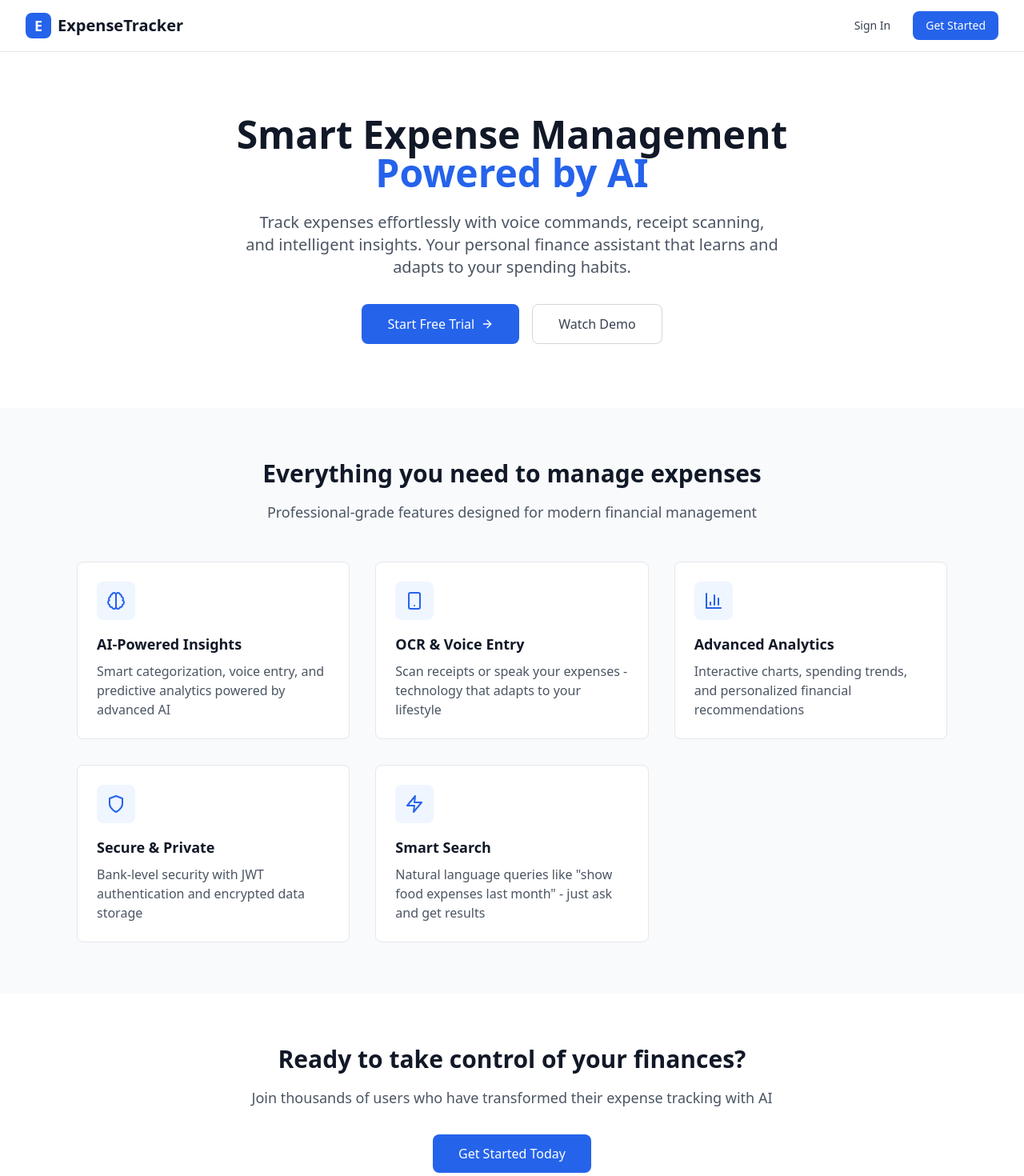
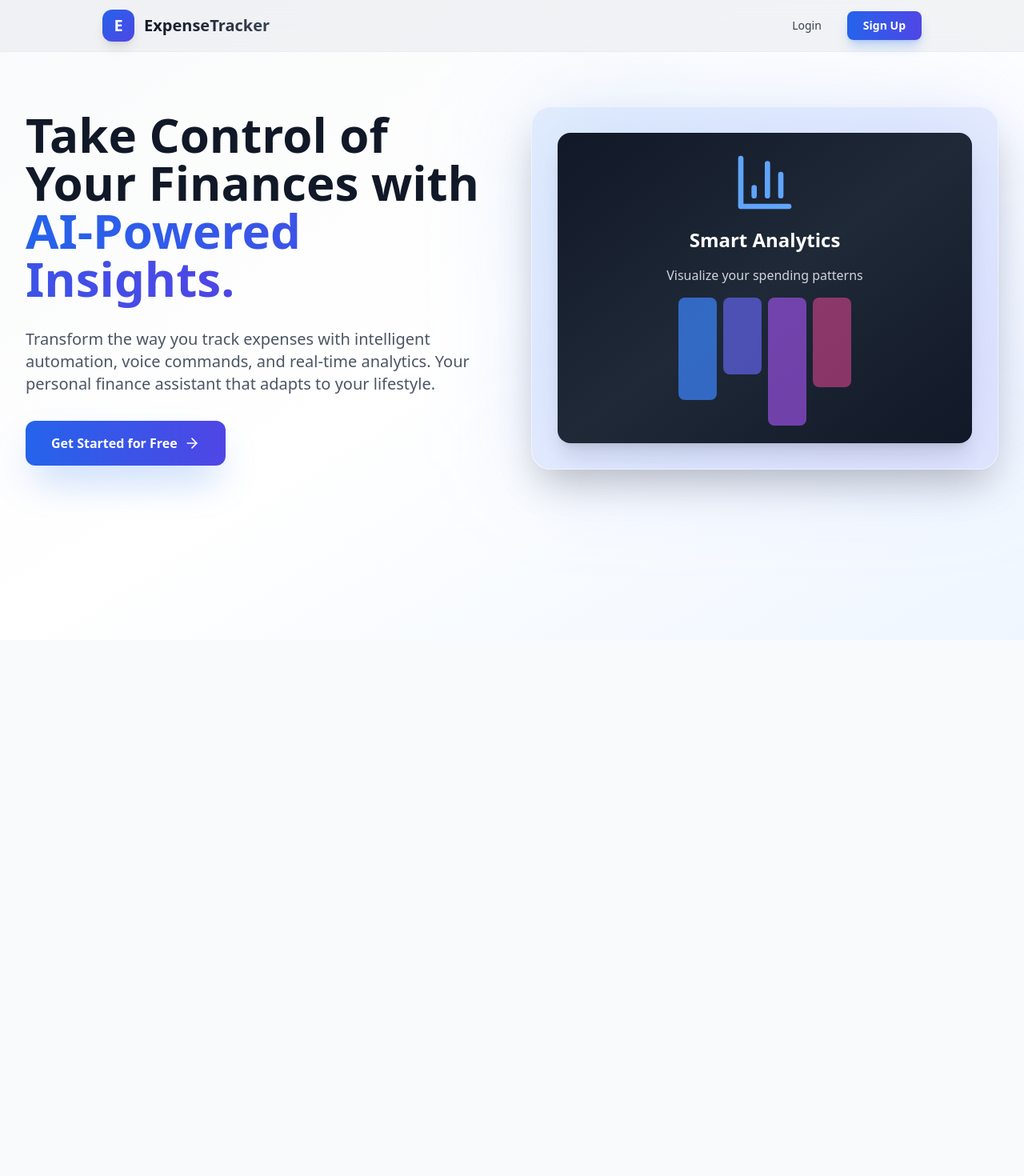
Before and after one commit to DharanSJIT/chandu, a React app in the folder frontend/: page / in a window 1280 px wide. Shown: the top 1470 px of the page at 80% size. After the commit the page ends 800 px from the top, so only its background shows below. Built offline with nearby package versions, Linux system fonts and the light colour scheme; the HTML template or start-up script is replaced by a standard one.

Commit message:
updated ui

```diff
--- a/frontend/src/pages/LandingPage.jsx
+++ b/frontend/src/pages/LandingPage.jsx
@@ -28,6 +28,7 @@ const LandingPage = () => {
         await register({ name: formData.name, email: formData.email, password: formData.password });
         toast.success('Registration successful!');
       }
+      setShowAuthModal(false);
       navigate('/dashboard');
     } catch (error) {
       toast.error(error.response?.data?.message || error.message || 'Authentication failed');
@@ -46,58 +47,32 @@ const LandingPage = () => {
     resetForm();
   };
 
-  const features = [
-    {
-      icon: Brain,
-      title: 'AI-Powered Insights',
-      description: 'Smart categorization, voice entry, and predictive analytics powered by advanced AI'
-    },
-    {
-      icon: Smartphone,
-      title: 'OCR & Voice Entry',
-      description: 'Scan receipts or speak your expenses - technology that adapts to your lifestyle'
-    },
-    {
-      icon: BarChart3,
-      title: 'Advanced Analytics',
-      description: 'Interactive charts, spending trends, and personalized financial recommendations'
-    },
-    {
-      icon: Shield,
-      title: 'Secure & Private',
-      description: 'Bank-level security with JWT authentication and encrypted data storage'
-    },
-    {
-      icon: Zap,
-      title: 'Smart Search',
-      description: 'Natural language queries like "show food expenses last month" - just ask and get results'
-    }
-  ];
 
   return (
-    <div className="min-h-screen bg-white">
+    <div className="min-h-screen bg-gradient-to-br from-gray-50 via-white to-blue-50">
       {/* Header */}
-      <header className="border-b border-gray-200 fixed top-0 left-0 right-0 z-50 bg-white">
-        <div className="max-w-7xl mx-auto px-4 sm:px-6 lg:px-8">
+      <header className="fixed top-0 left-0 right-0 z-50 bg-gray-200/50 backdrop-blur-md border-b border-gray-200/50">
+        <div className="max-w-[85vw] mx-auto px-4 sm:px-6 lg:px-8">
           <div className="flex justify-between items-center h-16">
             <div className="flex items-center">
-              <div className="w-8 h-8 bg-blue-600 rounded-lg flex items-center justify-center">
-                <span className="text-white font-bold text-lg">E</span>
+              <div className="w-10 h-10 bg-gradient-to-br from-blue-600 to-indigo-600 rounded-xl flex items-center justify-center shadow-lg">
+                <span className="text-white font-bold text-xl">E</span>
               </div>
-              <span className="ml-2 text-xl font-semibold text-gray-900">ExpenseTracker</span>
+              <span className="ml-3 text-xl font-bold bg-gradient-to-r from-gray-900 to-gray-700 bg-clip-text text-transparent">ExpenseTracker</span>
             </div>
+
             <div className="flex items-center space-x-3">
               <button
                 onClick={() => { setIsLogin(true); setShowAuthModal(true); resetForm(); }}
-                className="px-4 py-2 text-sm font-medium text-gray-700 hover:text-gray-900 transition-colors"
+                className="px-5 py-2 text-sm font-medium text-gray-700 hover:text-gray-900 transition-colors"
               >
-                Sign In
+                Login
               </button>
               <button
                 onClick={() => { setIsLogin(false); setShowAuthModal(true); resetForm(); }}
-                className="px-4 py-2 text-sm font-medium bg-blue-600 text-white rounded-lg hover:bg-blue-700 transition-colors"
+                className="px-5 py-2 text-sm font-semibold bg-gradient-to-r from-blue-600 to-indigo-600 text-white rounded-lg hover:from-blue-700 hover:to-indigo-700 transition-all shadow-lg shadow-blue-500/30"
               >
-                Get Started
+                Sign Up
               </button>
             </div>
           </div>
@@ -105,94 +80,76 @@ const LandingPage = () => {
       </header>
 
       {/* Hero Section */}
-      <section className="py-20 px-4 sm:px-6 lg:px-8 mt-16">
-        <div className="max-w-4xl mx-auto text-center">
-          <h1 className="text-4xl md:text-5xl font-bold text-gray-900 mb-6">
-            Smart Expense Management
-            <span className="block text-blue-600">Powered by AI</span>
+      <section className="h-[90vh] flex items-center px-4 sm:px-6 lg:px-8">
+        <div className="max-w-7xl mx-auto">
+          <div className="grid grid-cols-1 lg:grid-cols-2 gap-12 items-center">
+            <div className="space-y-8">
+              <h1 className="text-5xl md:text-6xl lg:text-6xl font-bold leading-tight">
+                <span className="text-gray-900">Take Control of</span>
+                <br />
+                <span className="text-gray-900">Your Finances with</span>
+                <br />
+                <span className="bg-gradient-to-r from-blue-600 to-indigo-600 bg-clip-text text-transparent">AI-Powered Insights.</span>
               </h1>
-          <p className="text-xl text-gray-600 mb-8 max-w-2xl mx-auto">
-            Track expenses effortlessly with voice commands, receipt scanning, and intelligent insights.
-            Your personal finance assistant that learns and adapts to your spending habits.
+              <p className="text-lg md:text-xl text-gray-600 max-w-xl leading-relaxed">
+                Transform the way you track expenses with intelligent automation, voice commands, and real-time analytics. Your personal finance assistant that adapts to your lifestyle.
               </p>
-          <div className="flex flex-col sm:flex-row gap-4 justify-center">
+              <div className="flex flex-col sm:flex-row gap-4">
                 <button
                   onClick={() => { setIsLogin(false); setShowAuthModal(true); resetForm(); }}
-              className="px-8 py-3 bg-blue-600 text-white font-medium rounded-lg hover:bg-blue-700 transition-colors flex items-center justify-center"
+                  className="px-8 py-4 bg-gradient-to-r from-blue-600 to-indigo-600 text-white font-semibold rounded-xl hover:from-blue-700 hover:to-indigo-700 transition-all shadow-2xl shadow-blue-500/40 flex items-center justify-center group"
                 >
-              Start Free Trial
-              <ArrowRight className="w-4 h-4 ml-2" />
+                  Get Started for Free
+                  <ArrowRight className="w-5 h-5 ml-2 group-hover:translate-x-1 transition-transform" />
                 </button>
-            <button className="px-8 py-3 border border-gray-300 text-gray-700 font-medium rounded-lg hover:bg-gray-50 transition-colors">
-              Watch Demo
-            </button>
+              </div>
+
+            </div>
+            <div className="relative">
+              <div className="absolute inset-0 bg-gradient-to-br from-blue-400/20 to-indigo-400/20 rounded-3xl blur-3xl"></div>
+              <div className="relative bg-gradient-to-br from-blue-500/10 to-indigo-500/10 rounded-3xl p-8 backdrop-blur-sm border border-white/50 shadow-2xl">
+                <div className="aspect-[4/3] bg-gradient-to-br from-gray-900 via-gray-800 to-gray-900 rounded-2xl overflow-hidden shadow-xl relative">
+                  <div className="absolute inset-0 flex items-center justify-center">
+                    <div className="text-center space-y-4 p-8">
+                      <BarChart3 className="w-20 h-20 text-blue-400 mx-auto" />
+                      <h3 className="text-2xl font-bold text-white">Smart Analytics</h3>
+                      <p className="text-gray-300">Visualize your spending patterns</p>
+                      <div className="flex gap-2 justify-center mt-6">
+                        <div className="w-12 h-32 bg-blue-500 rounded-lg animate-pulse"></div>
+                        <div className="w-12 h-24 bg-indigo-500 rounded-lg animate-pulse" style={{animationDelay: '75ms'}}></div>
+                        <div className="w-12 h-40 bg-purple-500 rounded-lg animate-pulse" style={{animationDelay: '150ms'}}></div>
+                        <div className="w-12 h-28 bg-pink-500 rounded-lg animate-pulse" style={{animationDelay: '300ms'}}></div>
+                      </div>
+                    </div>
+                  </div>
+                </div>
+              </div>
+            </div>
           </div>
         </div>
       </section>
 
-      {/* Features Section */}
-      <section className="py-16 bg-gray-50">
-        <div className="max-w-6xl mx-auto px-4 sm:px-6 lg:px-8">
-          <div className="text-center mb-12">
-            <h2 className="text-3xl font-bold text-gray-900 mb-4">
-              Everything you need to manage expenses
-            </h2>
-            <p className="text-lg text-gray-600">
-              Professional-grade features designed for modern financial management
-            </p>
-          </div>
-          <div className="grid grid-cols-1 md:grid-cols-2 lg:grid-cols-3 gap-8">
-            {features.map((feature, index) => (
-              <div key={index} className="bg-white p-6 rounded-lg border border-gray-200">
-                <div className="w-12 h-12 bg-blue-50 rounded-lg flex items-center justify-center mb-4">
-                  <feature.icon className="w-6 h-6 text-blue-600" />
-                </div>
-                <h3 className="text-lg font-semibold text-gray-900 mb-2">{feature.title}</h3>
-                <p className="text-gray-600">{feature.description}</p>
-              </div>
-            ))}
-          </div>
-        </div>
-      </section>
-
-      {/* CTA Section */}
-      <section className="py-16">
-        <div className="max-w-4xl mx-auto text-center px-4 sm:px-6 lg:px-8">
-          <h2 className="text-3xl font-bold text-gray-900 mb-4">
-            Ready to take control of your finances?
-          </h2>
-          <p className="text-lg text-gray-600 mb-8">
-            Join thousands of users who have transformed their expense tracking with AI
-          </p>
-          <button
-            onClick={() => { setIsLogin(false); setShowAuthModal(true); resetForm(); }}
-            className="px-8 py-3 bg-blue-600 text-white font-medium rounded-lg hover:bg-blue-700 transition-colors"
-          >
-            Get Started Today
-          </button>
-        </div>
-      </section>
 
       {/* Auth Modal */}
       {showAuthModal && (
-        <div className="fixed inset-0 bg-black/50 flex items-center justify-center z-50 p-4">
-          <div className="bg-white rounded-lg w-full max-w-md relative">
-            <div className="flex justify-between items-center p-6 border-b">
-              <h2 className="text-2xl font-bold text-gray-900">
+        <div className="fixed inset-0 bg-black/60 backdrop-blur-sm flex items-center justify-center z-50 p-4">
+          <div className="bg-white rounded-2xl w-full max-w-md relative shadow-2xl">
+            <div className="flex justify-between items-center p-6 border-b border-gray-100">
+              <h2 className="text-2xl font-bold bg-gradient-to-r from-gray-900 to-gray-700 bg-clip-text text-transparent">
                 {isLogin ? 'Welcome Back' : 'Create Account'}
               </h2>
               <button
                 onClick={() => setShowAuthModal(false)}
-                className="text-gray-400 hover:text-gray-600"
+                className="text-gray-400 hover:text-gray-600 transition-colors"
               >
                 <X className="w-6 h-6" />
               </button>
             </div>
 
-            <form onSubmit={handleSubmit} className="p-6 space-y-4">
+            <div className="p-6 space-y-5">
               {!isLogin && (
                 <div>
-                  <label className="block text-sm font-medium text-gray-700 mb-2">
+                  <label className="block text-sm font-semibold text-gray-700 mb-2">
                     Full Name
                   </label>
                   <input
@@ -200,7 +157,7 @@ const LandingPage = () => {
                     name="name"
                     value={formData.name}
                     onChange={handleInputChange}
-                    className="w-full px-4 py-3 border border-gray-300 rounded-lg focus:ring-2 focus:ring-blue-500 focus:border-transparent"
+                    className="w-full px-4 py-3 border border-gray-300 rounded-xl focus:ring-2 focus:ring-blue-500 focus:border-transparent transition-all"
                     placeholder="Enter your full name"
                     required
                   />
@@ -208,7 +165,7 @@ const LandingPage = () => {
               )}
 
               <div>
-                <label className="block text-sm font-medium text-gray-700 mb-2">
+                <label className="block text-sm font-semibold text-gray-700 mb-2">
                   Email Address
                 </label>
                 <input
@@ -216,14 +173,14 @@ const LandingPage = () => {
                   name="email"
                   value={formData.email}
                   onChange={handleInputChange}
-                  className="w-full px-4 py-3 border border-gray-300 rounded-lg focus:ring-2 focus:ring-blue-500 focus:border-transparent"
+                  className="w-full px-4 py-3 border border-gray-300 rounded-xl focus:ring-2 focus:ring-blue-500 focus:border-transparent transition-all"
                   placeholder="Enter your email"
                   required
                 />
               </div>
 
               <div>
-                <label className="block text-sm font-medium text-gray-700 mb-2">
+                <label className="block text-sm font-semibold text-gray-700 mb-2">
                   Password
                 </label>
                 <div className="relative">
@@ -232,14 +189,14 @@ const LandingPage = () => {
                     name="password"
                     value={formData.password}
                     onChange={handleInputChange}
-                    className="w-full px-4 py-3 border border-gray-300 rounded-lg focus:ring-2 focus:ring-blue-500 focus:border-transparent pr-12"
+                    className="w-full px-4 py-3 border border-gray-300 rounded-xl focus:ring-2 focus:ring-blue-500 focus:border-transparent pr-12 transition-all"
                     placeholder="Enter your password"
                     required
                   />
                   <button
                     type="button"
                     onClick={() => setShowPassword(!showPassword)}
-                    className="absolute right-3 top-1/2 transform -translate-y-1/2 text-gray-400 hover:text-gray-600"
+                    className="absolute right-3 top-1/2 transform -translate-y-1/2 text-gray-400 hover:text-gray-600 transition-colors"
                   >
                     {showPassword ? <EyeOff className="w-5 h-5" /> : <Eye className="w-5 h-5" />}
                   </button>
@@ -247,20 +204,20 @@ const LandingPage = () => {
               </div>
 
               <button
-                type="submit"
+                onClick={handleSubmit}
                 disabled={loading}
-                className="w-full bg-blue-600 text-white py-3 px-4 rounded-lg font-semibold hover:bg-blue-700 transition-colors disabled:opacity-50"
+                className="w-full bg-gradient-to-r from-blue-600 to-indigo-600 text-white py-3 px-4 rounded-xl font-bold hover:from-blue-700 hover:to-indigo-700 transition-all disabled:opacity-50 shadow-lg shadow-blue-500/30"
               >
                 {loading ? 'Please wait...' : (isLogin ? 'Sign In' : 'Create Account')}
               </button>
-            </form>
+            </div>
 
             <div className="px-6 pb-6 text-center">
               <p className="text-gray-600">
                 {isLogin ? "Don't have an account?" : "Already have an account?"}
                 <button
                   onClick={toggleAuthMode}
-                  className="ml-1 text-blue-600 hover:text-blue-700 font-semibold"
+                  className="ml-1 text-blue-600 hover:text-blue-700 font-bold transition-colors"
                 >
                   {isLogin ? 'Sign up' : 'Sign in'}
                 </button>
```
Lines whose indentation alone changed are shown as unchanged.
